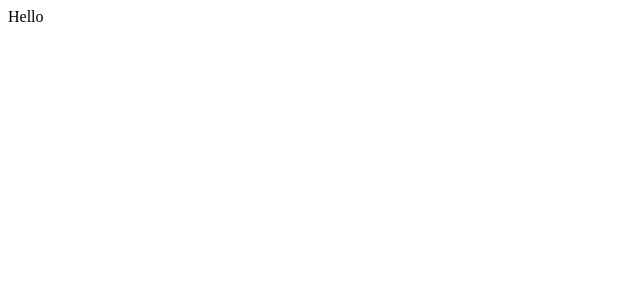
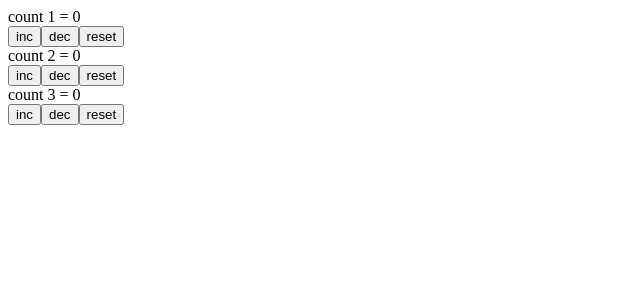
Before and after one commit to Dem0nhunt3R/react-dec, a React (Create React App) app: page / in a window 1280 px wide. Shown: the top 300 px of the page, without its empty margins (0-640 px from the left). Built offline with nearby package versions, Linux system fonts and the light colour scheme.

Commit message:
lesson 5 hw 1

```diff
--- a/src/App.js
+++ b/src/App.js
@@ -1,8 +1,54 @@
+import {useReducer} from "react";
+
+const init = (initCount) => {
+    return {counter1: initCount, counter2: initCount, counter3: initCount};
+}
+
+const reducer = (state, action) => {
+    const {type,payload} = action;
+
+    switch (type) {
+        case 'counter1':
+            return {...state,counter1:state.counter1+payload};
+        case 'counter2':
+            return {...state,counter2:state.counter2+payload};
+        case 'counter3':
+            return {...state,counter3:state.counter3+payload};
+        case 'reset1':
+            return {...state, counter1:0};
+        case 'reset2':
+            return {...state, counter2:0};
+        case 'reset3':
+            return {...state, counter3:0};
+        default:
+            console.log('unknown type')
+            return state;
+    }
+}
+
 function App() {
+    const [state, dispatch] = useReducer(reducer, 0, init);
 
     return (
         <div>
-            Hello
+            <div>
+                <div>count 1 = {state.counter1}</div>
+                <button onClick={() => dispatch({type: 'counter1',payload:1})}>inc</button>
+                <button onClick={() => dispatch({type: 'counter1',payload:-1})}>dec</button>
+                <button onClick={() => dispatch({type: 'reset1'})}>reset</button>
+            </div>
+            <div>
+                <div>count 2 = {state.counter2}</div>
+                <button onClick={() => dispatch({type: 'counter2',payload:1})}>inc</button>
+                <button onClick={() => dispatch({type: 'counter2',payload:-1})}>dec</button>
+                <button onClick={() => dispatch({type: 'reset2'})}>reset</button>
+            </div>
+            <div>
+                <div>count 3 = {state.counter3}</div>
+                <button onClick={() => dispatch({type: 'counter3',payload:1})}>inc</button>
+                <button onClick={() => dispatch({type: 'counter3',payload:-1})}>dec</button>
+                <button onClick={() => dispatch({type: 'reset3'})}>reset</button>
+            </div>
         </div>
     );
 }
```
